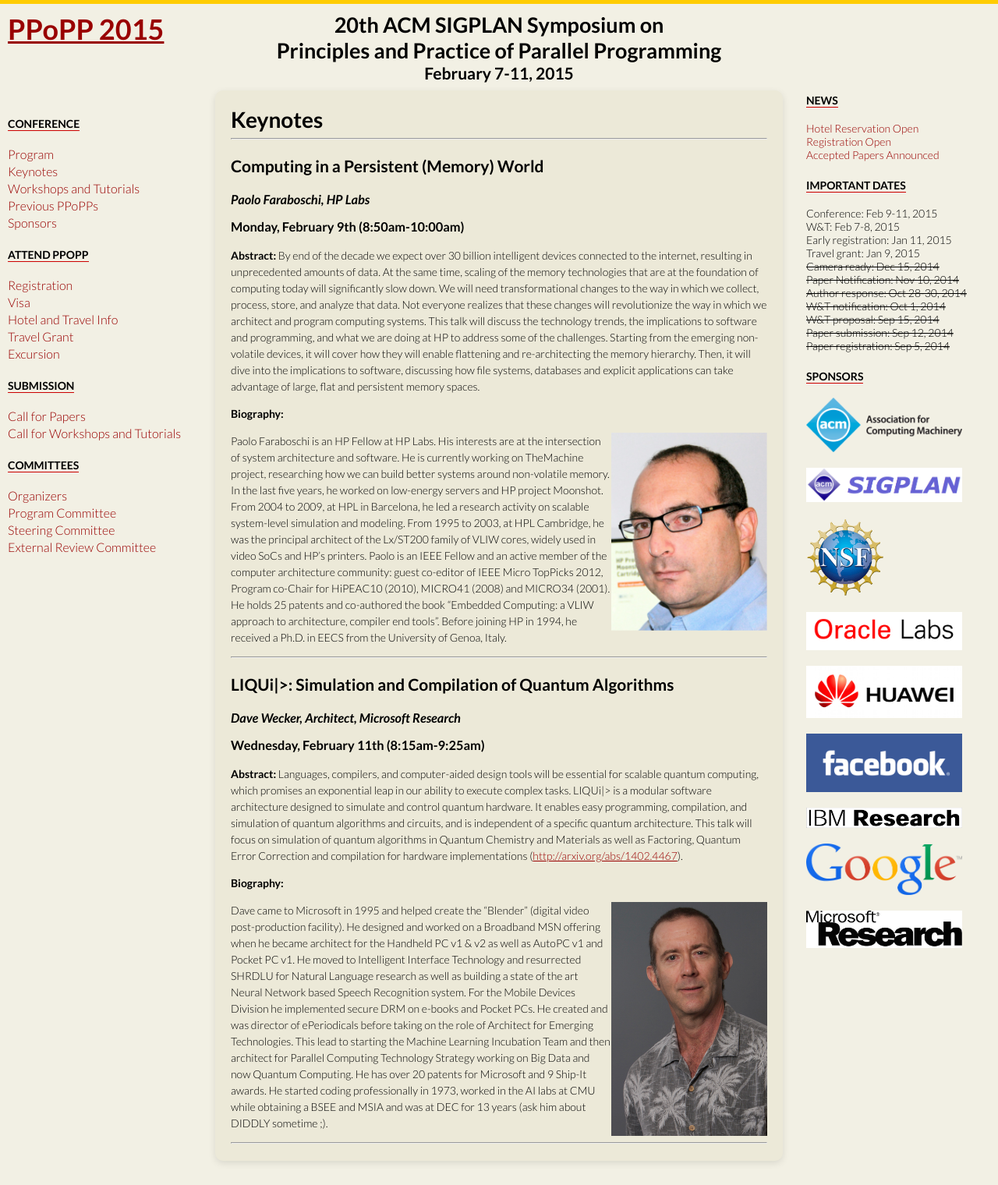
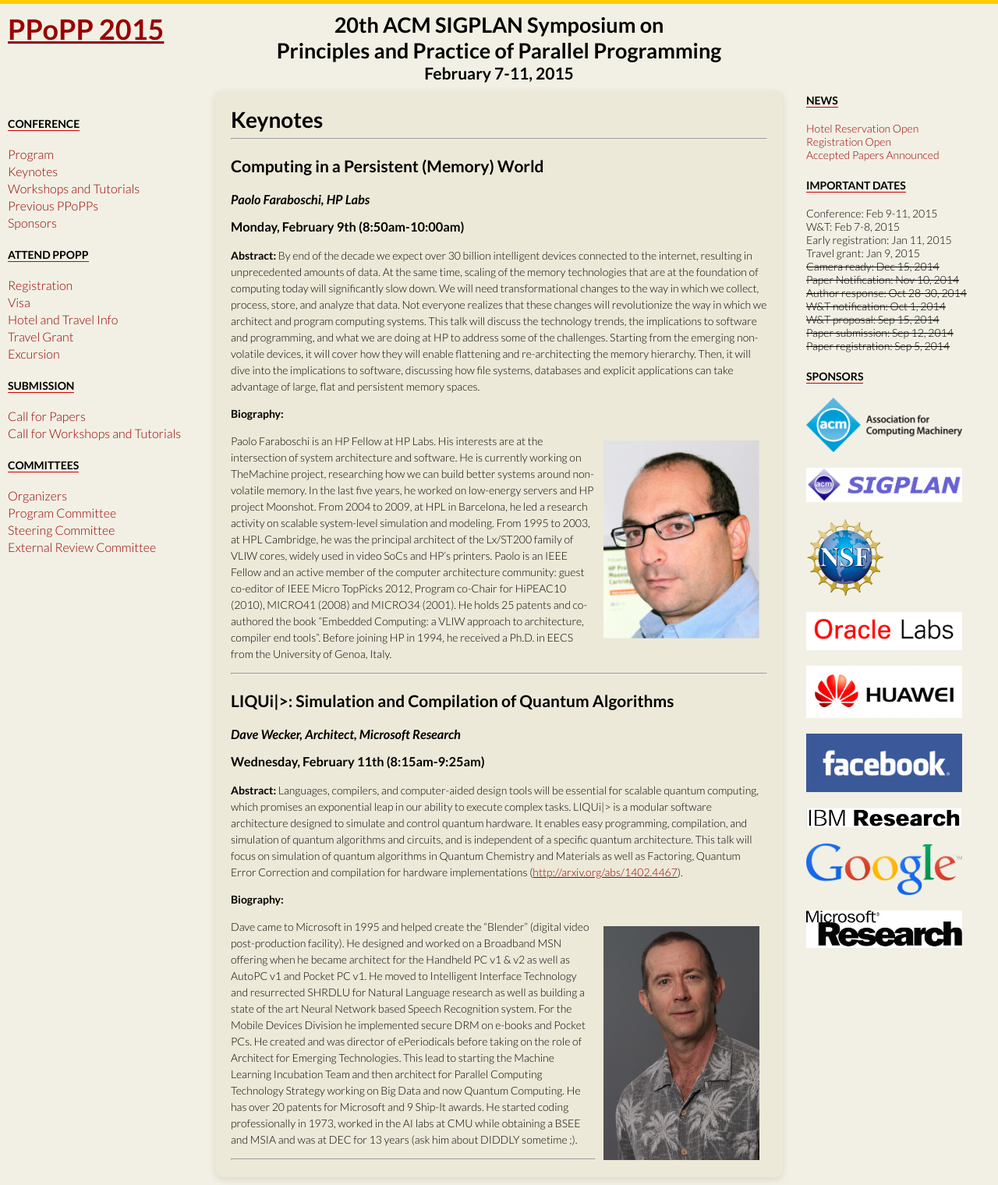
Before and after one commit to southerngs/ppopp-site, a Jekyll site: the page built from keynote.md, in a window 1280 px wide. Shown: the whole page at 78% size. Built offline with Jekyll 4.4.1, drawn with Linux system fonts in a browser that asks for light colours; some web fonts are replaced; before the commit the page ends 1499 px from its top, so only the background shows below that.

Commit message:
tweak images of keynote speakers

```diff
--- a/keynote.md
+++ b/keynote.md
@@ -28,7 +28,7 @@ advantage of large, flat and persistent memory spaces.
 
 **Biography:**
 
-<img style="float: right" src="../images/palol.png" width="200">
+<img src="../images/palol.png" width="200" style="float:right; border:10px solid transparent">
 
 Paolo Faraboschi is an HP Fellow at HP Labs. His interests are at
 the intersection of system architecture and software. He is currently working
@@ -65,7 +65,7 @@ implementations ([http://arxiv.org/abs/1402.4467](http://arxiv.org/abs/1402.4467
 
 **Biography:**
 
-<img style="float: right" src="../images/wecker.jpg" width="200">
+<img style="float:right; border:10px solid transparent" src="../images/wecker.jpg" width="200">
 
 Dave came to Microsoft in 1995 and helped create the “Blender”
 (digital video post-production facility). He designed and worked on a Broadband
```
